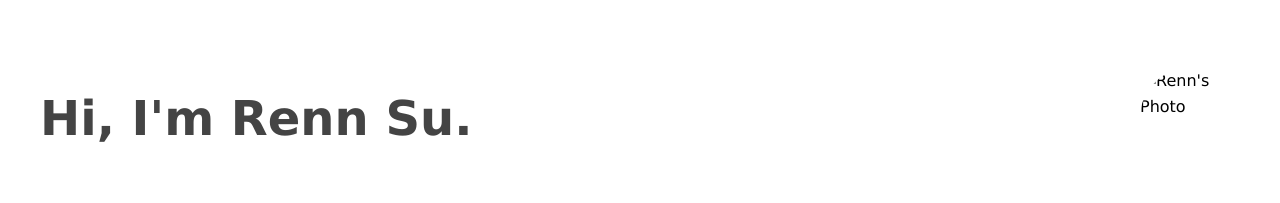
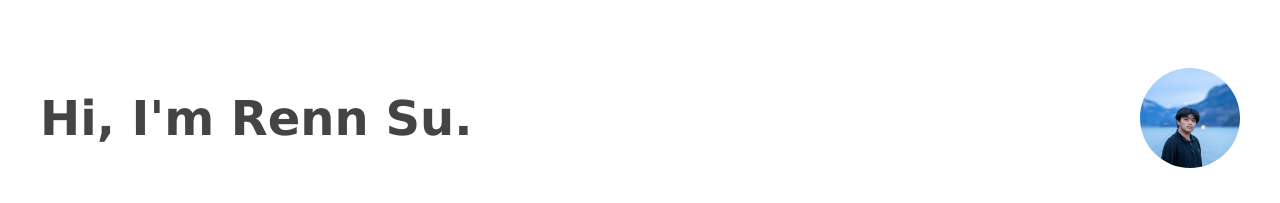
Before and after one commit to rsucode/old-personal-website, a plain HTML site: page index.html in a window 1280 px wide. Shown: the top 203 px of the page. Drawn offline with Linux system fonts and the light colour scheme.

Commit message:
Update index.html

```diff
--- a/index.html
+++ b/index.html
@@ -10,7 +10,7 @@
     <section id="intro" class="intro">
         <div class="header-container">
             <h1 class="big-header">Hi, I'm Renn Su.</h1>
-            <img src="path/to/your/image.png" alt="Renn's Photo" class="profile-photo">
+            <img src="photos/switzerland.jpg" alt="Renn's Photo" class="profile-photo">
         </div>
         <p>rrsu@stanford.edu</p>
         <p>I'm a <b>full-stack software engineer</b> and a <b>computer science</b> student at <b>Stanford University</b>.</p>
```
